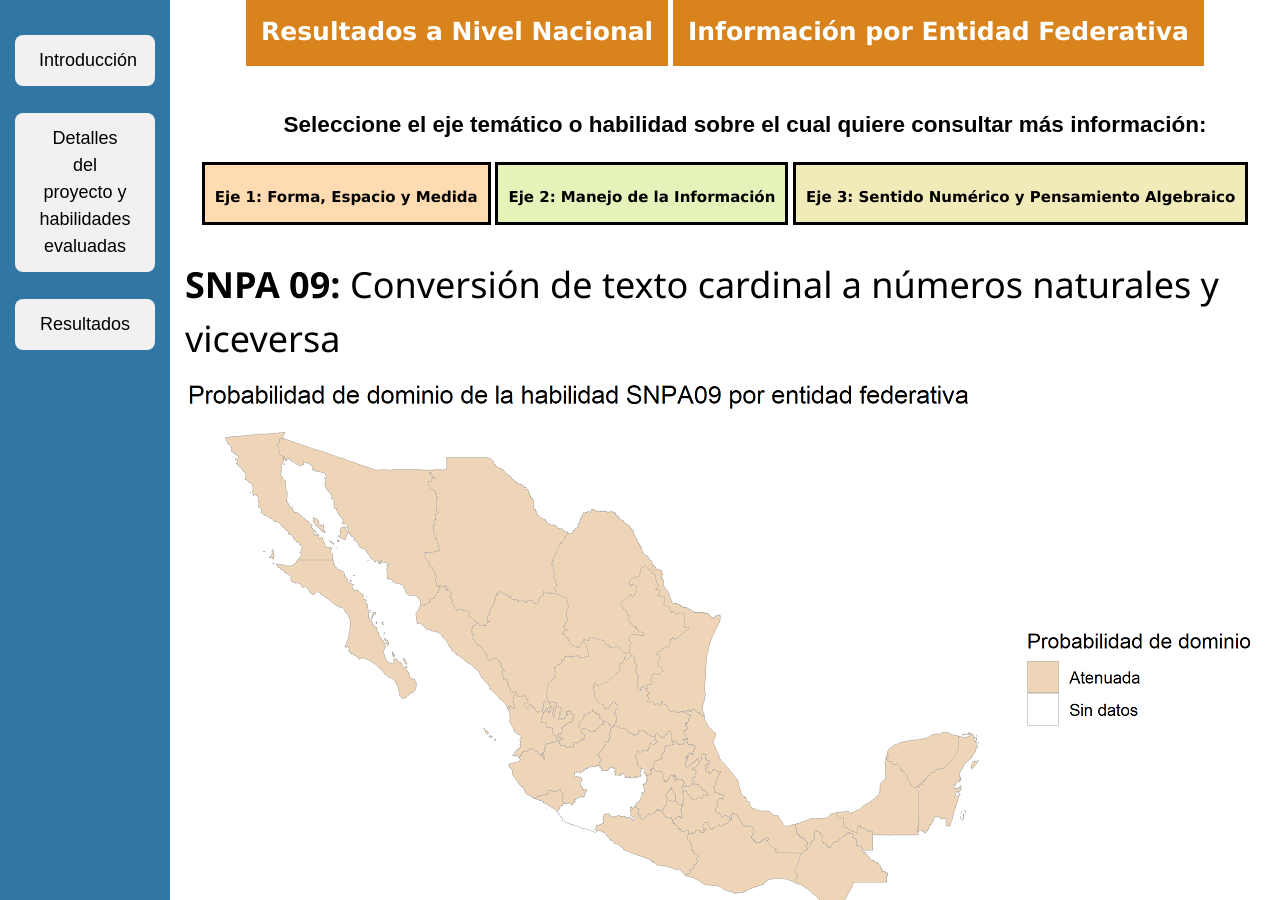
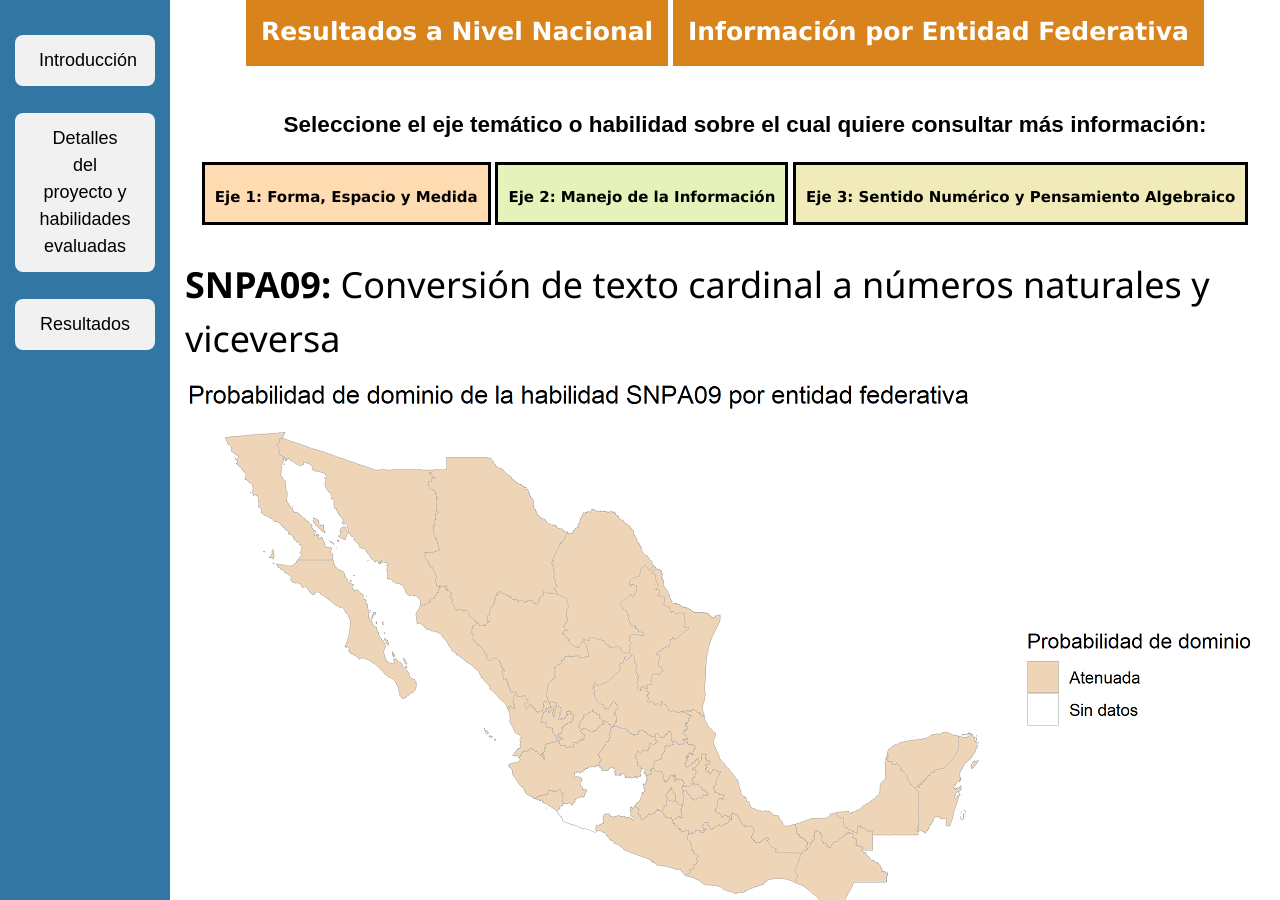
Before and after one commit to rimedie/rimedie.github.io, a Jekyll site: the page built from ProyVisuales/1_Infografia_Feb2019/Heatmaps/SNPA09.html, in a window 1280 px wide and 900 px high, scrolled down 600 px. Built offline with Jekyll 4.4.1, drawn with Linux system fonts in a browser that asks for light colours.

Commit message:
Update SNPA09.html

```diff
--- a/ProyVisuales/1_Infografia_Feb2019/Heatmaps/SNPA09.html
+++ b/ProyVisuales/1_Infografia_Feb2019/Heatmaps/SNPA09.html
@@ -4,7 +4,7 @@ title: SNPA09
 ---
 <div class="blurb">
 
-	<h1><b>SNPA 09:</b> Conversión de texto cardinal a números naturales y viceversa</h1>
+	<h1><b>SNPA09:</b> Conversión de texto cardinal a números naturales y viceversa</h1>
 	<center>
 	<img class="displayed" src="SNPA09.png" />
 	</center>
```
